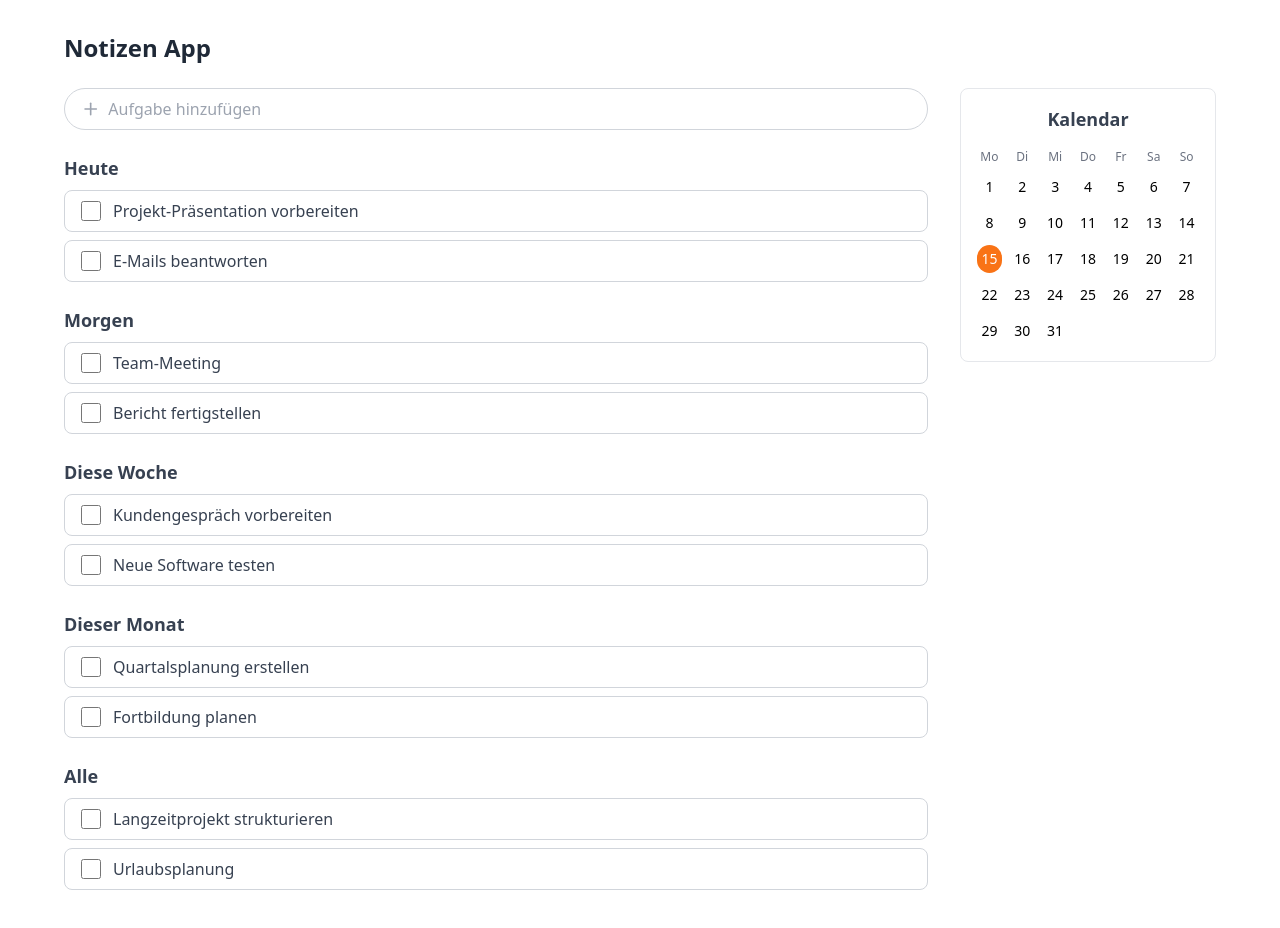
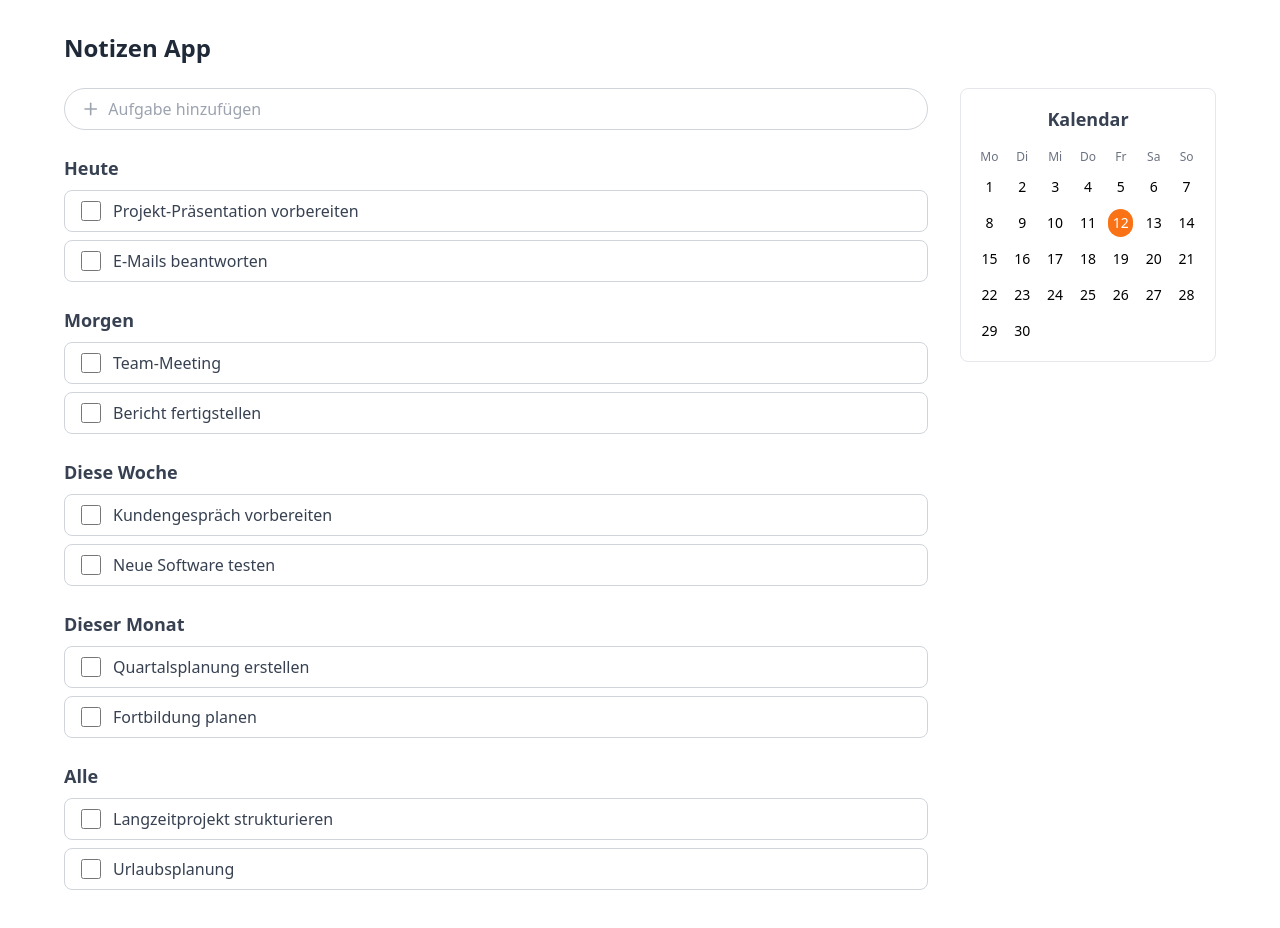
Before and after one commit to mxxfun/notes-app, a React (Vite) app: page / in a window 1280 px wide. Shown: the top 928 px of the page. Built offline with nearby package versions, Linux system fonts and the light colour scheme.

Commit message:
calendar up to date now

```diff
--- a/src/homepage.tsx
+++ b/src/homepage.tsx
@@ -1,5 +1,6 @@
 import './index.css'
 import { PlusIcon } from "lucide-react"
+import { useState, useEffect } from 'react'
 
 const TaskItem = ({ task }) => (
   <li className="mb-2">
@@ -27,12 +28,33 @@ const TaskSection = ({ title, tasks }) => (
 )
 
 export default function Homepage() {
+  const [currentDate, setCurrentDate] = useState(new Date())
   const tasks = {
     heute: ["Projekt-Präsentation vorbereiten", "E-Mails beantworten"],
     morgen: ["Team-Meeting", "Bericht fertigstellen"],
     dieseWoche: ["Kundengespräch vorbereiten", "Neue Software testen"],
     dieserMonat: ["Quartalsplanung erstellen", "Fortbildung planen"],
     alle: ["Langzeitprojekt strukturieren", "Urlaubsplanung"]
+  }
+
+  useEffect(() => {
+    const timer = setInterval(() => {
+      setCurrentDate(new Date())
+    }, 1000 * 60) // Update every minute
+
+    return () => clearInterval(timer)
+  }, [])
+
+  const getDaysInMonth = (date) => {
+    const year = date.getFullYear()
+    const month = date.getMonth()
+    return new Date(year, month + 1, 0).getDate()
+  }
+
+  const getFirstDayOfMonth = (date) => {
+    const year = date.getFullYear()
+    const month = date.getMonth()
+    return new Date(year, month, 1).getDay()
   }
 
   return (
@@ -66,11 +88,14 @@ export default function Homepage() {
                     {day}
                   </div>
                 ))}
-                {Array.from({ length: 31 }, (_, i) => i + 1).map((day) => (
+                {Array.from({ length: getFirstDayOfMonth(currentDate) - 1 }, (_, i) => (
+                  <div key={`empty-${i}`} className="p-1"></div>
+                ))}
+                {Array.from({ length: getDaysInMonth(currentDate) }, (_, i) => i + 1).map((day) => (
                   <button
                     key={day}
                     className={`rounded-full p-1 text-sm ${
-                      day === 15 ? 'bg-orange-500 text-white' : 'hover:bg-gray-100'
+                      day === currentDate.getDate() ? 'bg-orange-500 text-white' : 'hover:bg-gray-100'
                     }`}
                   >
                     {day}
```
